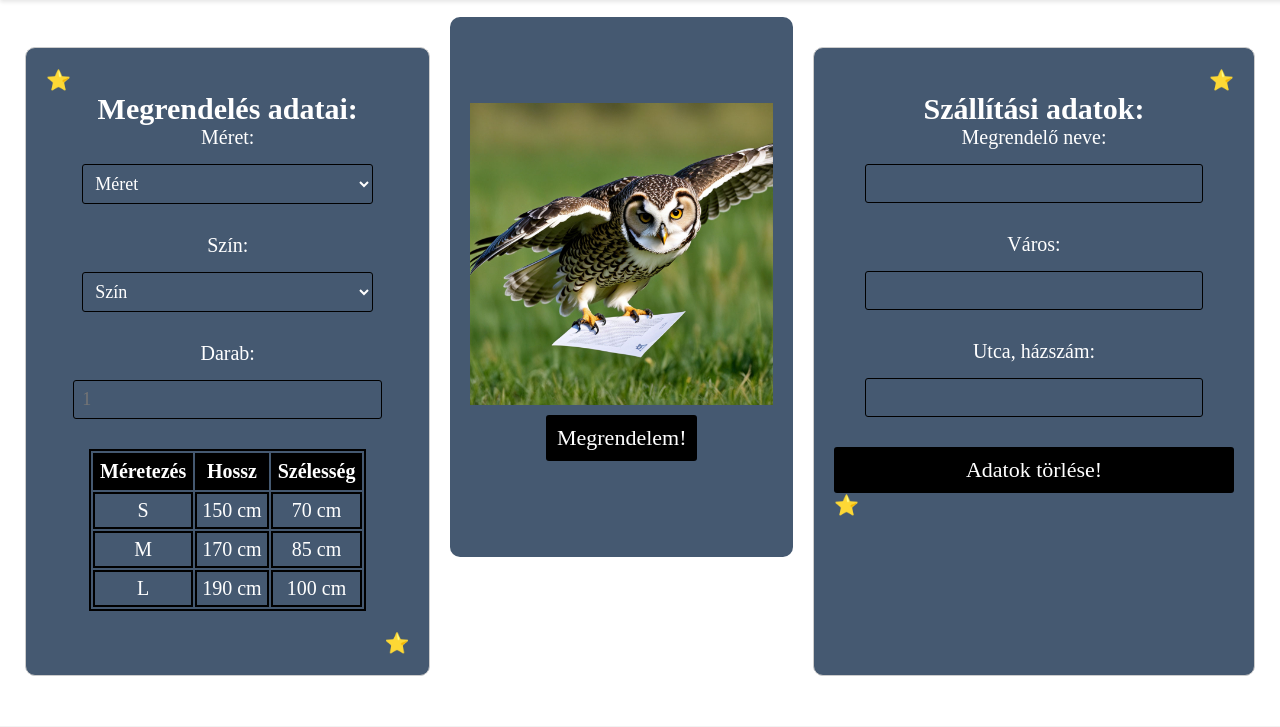
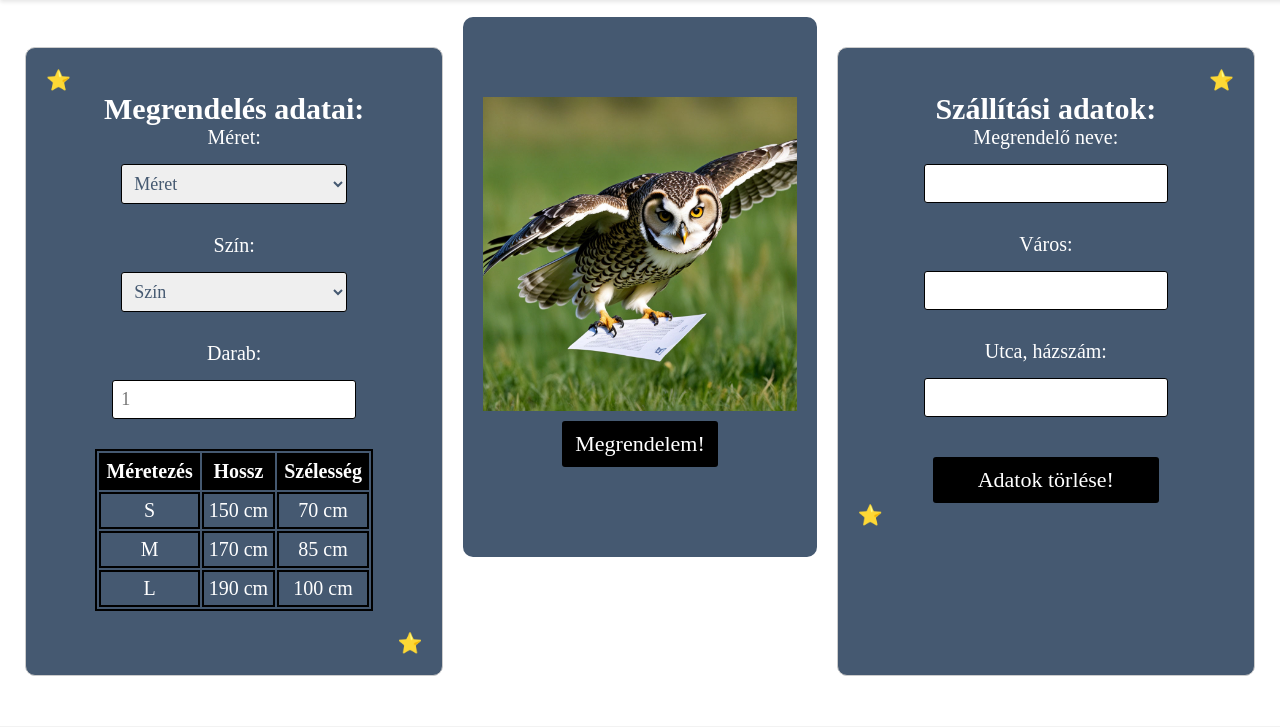
Before and after one commit to MagyarEper/VanishVest, a PHP site: page /rendeles.html in a window 1280 px wide. Shown: the part 53-780 px from the top of the page. Run offline with PHP 8.4, Linux system fonts and the light colour scheme.

Commit message:
Update rendeles.css

```diff
--- a/styles/rendeles.css
+++ b/styles/rendeles.css
@@ -63,20 +63,23 @@ label {
 input[type="text"],
 select,
 input[type="number"] {
-    width: 80%;
+    width: 60%;
     margin: 10px;
     padding: 8px;
     border: 1px solid black;
     border-radius: 3px;
     font-size: 18px;
-    background-color: transparent;
-    color: #fff;
+
+    color: #455971;
 
 }
 
 button[type="submit"], button[type="reset"] {
-    width: 100%;
+    width: 60%;
+    margin-left: auto;
+    margin-right: auto;
     padding: 10px;
+    margin-top: 10px;
     border: none;
     border-radius: 3px;
     background-color: black;
@@ -85,14 +88,12 @@ button[type="submit"], button[type="reset"] {
     font-size: 22px;
 }
 
-button[type="submit"]:hover {
+button[type="submit"]:hover,  button[type="reset"]:hover {
     background-color: #455971;
 }
 
 #min-reset {
-    margin-left: auto;
-    margin-right: auto;
-    width: 400px ;
+
 }
 
 
```
